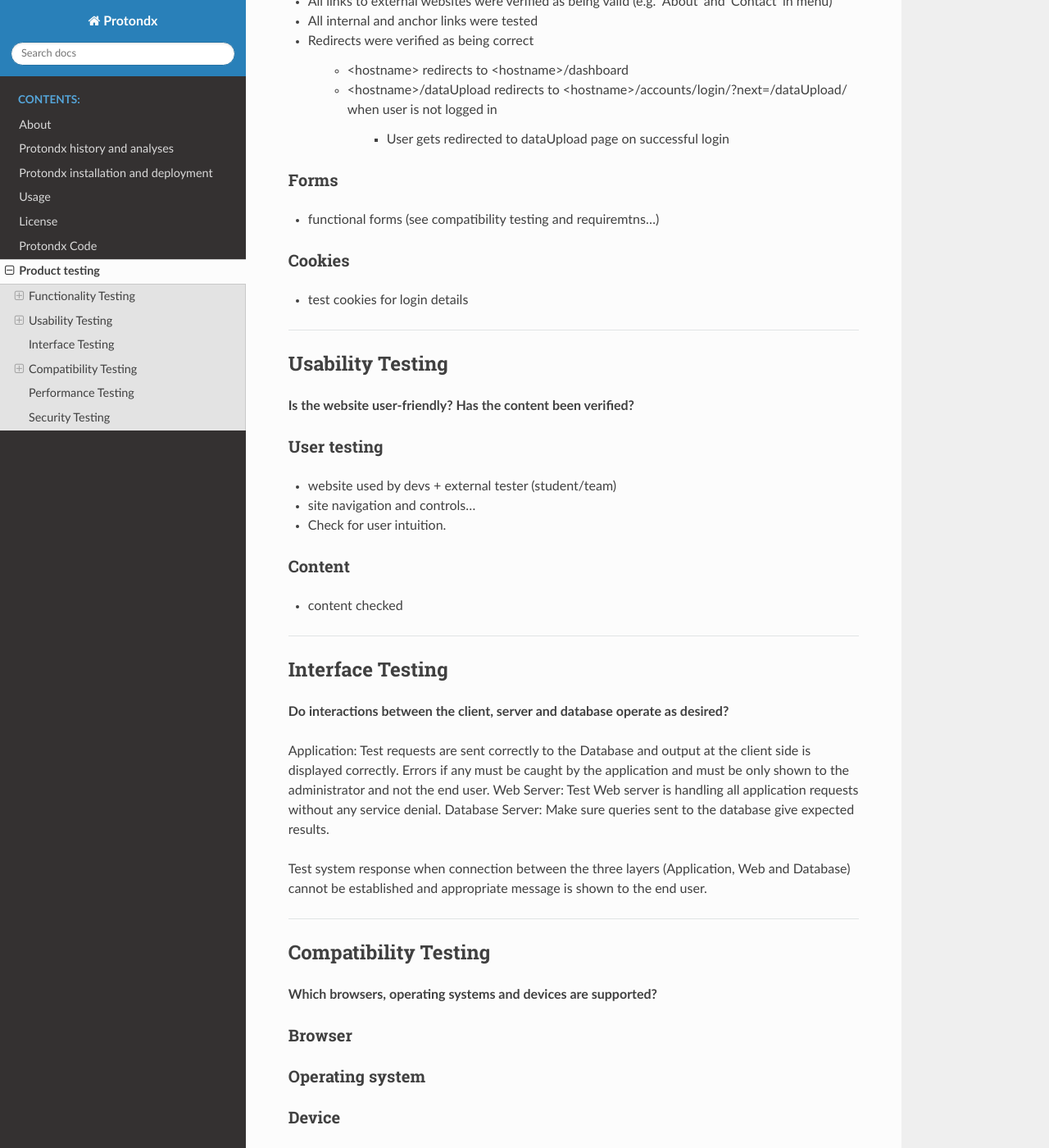
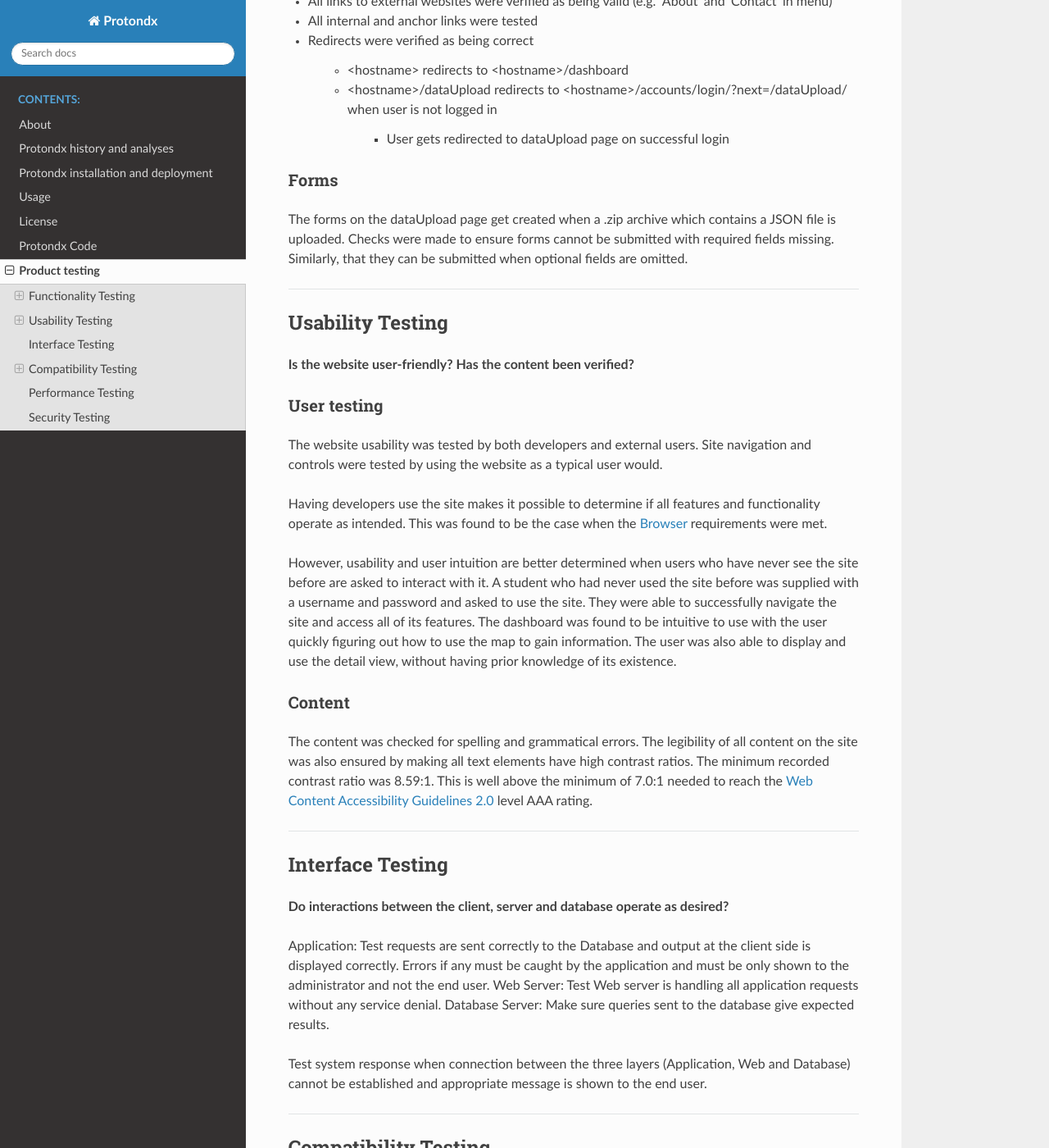
Before and after one commit to bahp/django-protondx, a Sphinx documentation site: the page built from docs/modules/testing.rst, in a window 1280 px wide and 1400 px high, scrolled down 2343 px. Shown: the whole window at 82% size. Built offline with Sphinx 7.4.7 and the Read the Docs theme 2.0.0, drawn with Linux system fonts in a browser that asks for light colours.

Commit message:
Update testing.rst

```diff
--- a/docs/modules/testing.rst
+++ b/docs/modules/testing.rst
@@ -86,7 +86,8 @@ The features tested included the following:
     * Stop upload of files with incompatible format (Error message)
     * File data is auto-completed into form
     * User can amend form
-    * Data gets added to database (Subject to browser support see :ref:`requirements-browser` and :ref:`compatibility-testing`)
+    * Data gets added to database (Subject to browser support see
+      :ref:`requirements-browser` and :ref:`compatibility-testing`)
 
 * Administrator interface
 
@@ -113,11 +114,10 @@ Links
 
 Forms
 ~~~~~
-- functional forms (see compatibility testing and requiremtns...)
 
-Cookies
-~~~~~~~
-- test cookies for login details
+The forms on the dataUpload page get created when a .zip archive which contains a JSON file is uploaded. Checks were
+made to ensure forms cannot be submitted with required fields missing. Similarly, that they can be submitted when
+optional fields are omitted.
 
 
 -----------------
@@ -131,15 +131,26 @@ Usability Testing
 User testing
 ~~~~~~~~~~~~
 
-- website used by devs + external tester (student/team)
-- site navigation and controls...
-- Check for user intuition.
+The website usability was tested by both developers and external users. Site navigation and controls were tested by
+using the website as a typical user would.
+
+Having developers use the site makes it possible to determine if all features and functionality operate as intended.
+This was found to be the case when the :ref:`requirements-browser` requirements were met.
+
+However, usability and user intuition are better determined when users who have never see the site before are asked to
+interact with it. A student who had never used the site before was supplied with a username and password and asked to
+use the site. They were able to successfully navigate the site and access all of its features. The dashboard was found
+to be intuitive to use with the user quickly figuring out how to use the map to gain information. The user was also able
+to display and use the detail view, without having prior knowledge of its existence.
+
 
 Content
 ~~~~~~~
 
-- content checked
-
+The content was checked for spelling and grammatical errors. The legibility of all content on the site was also ensured
+by making all text elements have high contrast ratios. The minimum recorded contrast ratio was 8.59:1. This is well
+above the minimum of 7.0:1 needed to reach the
+`Web Content Accessibility Guidelines 2.0 <https://www.w3.org/TR/WCAG20/>`_ level AAA rating.
 
 -----------------
 
```
